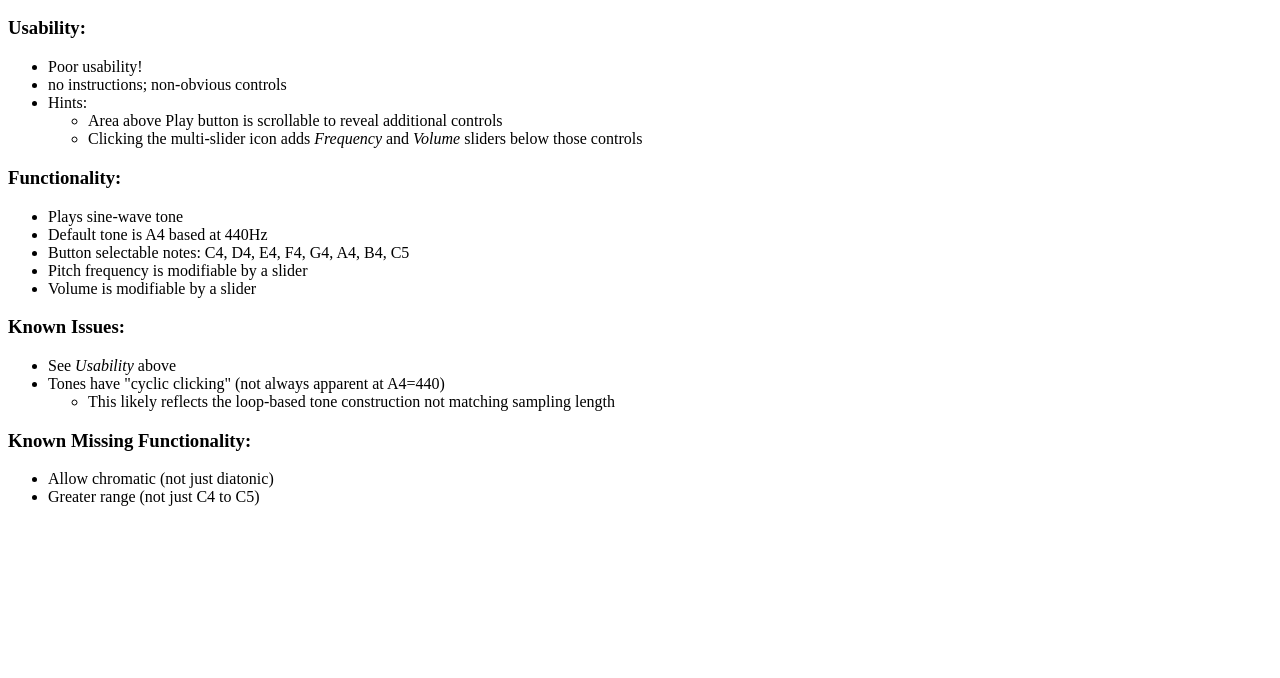
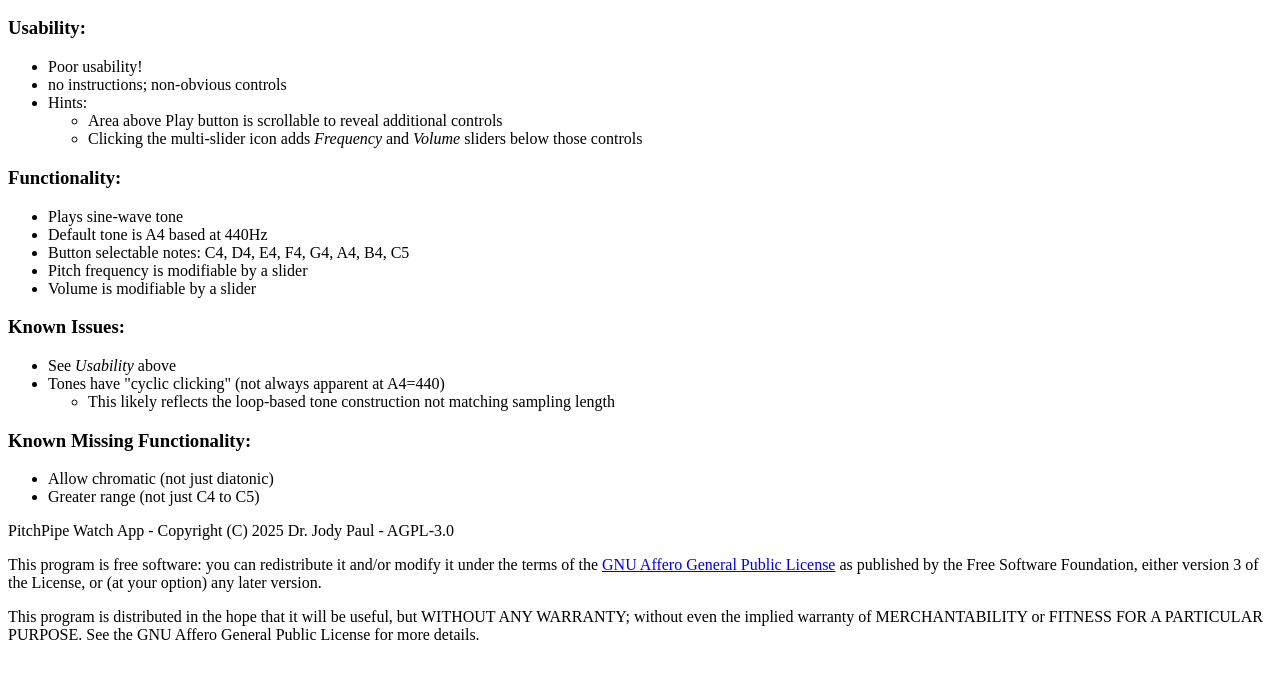
Before and after one commit to jody/PitchPipeWatchApp, a plain HTML site: page docs/index.html in a window 1280 px wide. Shown: the part 96-774 px from the top of the page. Drawn offline with Linux system fonts and the light colour scheme.

Commit message:
Add copyright and license information to footer

```diff
--- a/docs/index.html
+++ b/docs/index.html
@@ -38,5 +38,18 @@
       <li>Allow chromatic (not just diatonic)</li>
       <li>Greater range (not just C4 to C5)</li>
     </ul>
+    <footer style="padding_top: 3em;">
+      <p>PitchPipe Watch App - Copyright (C) 2025 Dr. Jody Paul - AGPL-3.0</p>
+      <p>This program is free software: you can redistribute it and/or modify
+        it under the terms of the
+        <a href="https://www.gnu.org/licenses/licenses.html#AGPL">GNU Affero General Public License</a>
+        as published
+        by the Free Software Foundation, either version 3 of the License, or
+        (at your option) any later version.</p>
+      <p>This program is distributed in the hope that it will be useful,
+        but WITHOUT ANY WARRANTY; without even the implied warranty of
+        MERCHANTABILITY or FITNESS FOR A PARTICULAR PURPOSE.  See the
+        GNU Affero General Public License for more details.</p>
+    </footer>
   </body>
 </html>
```
